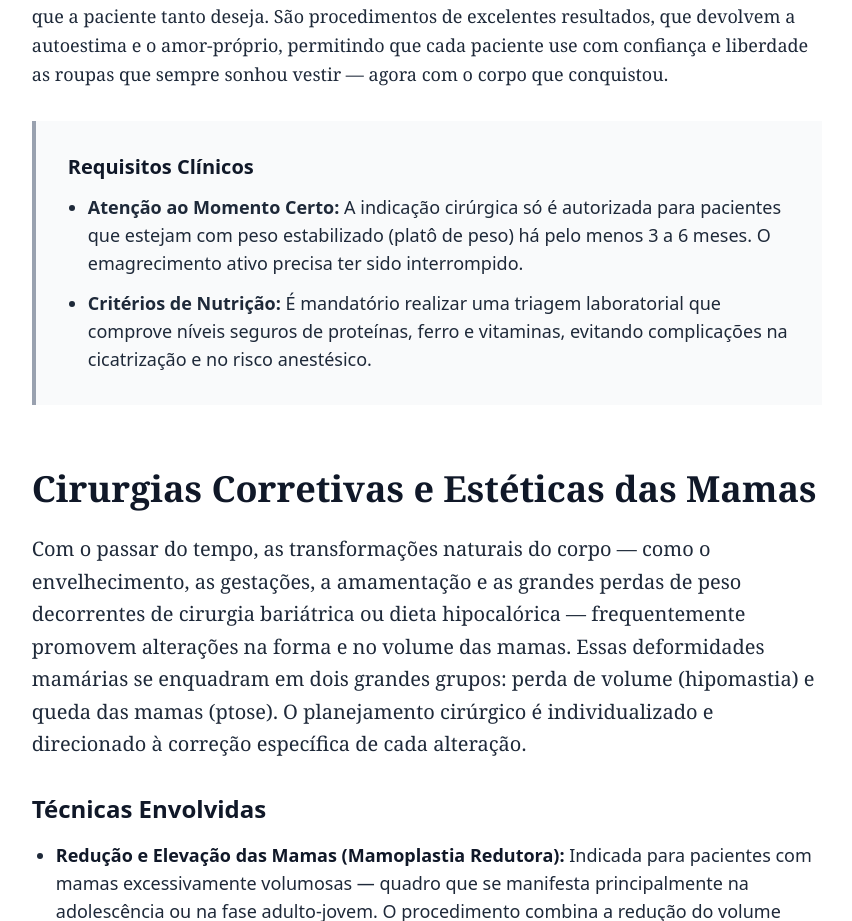
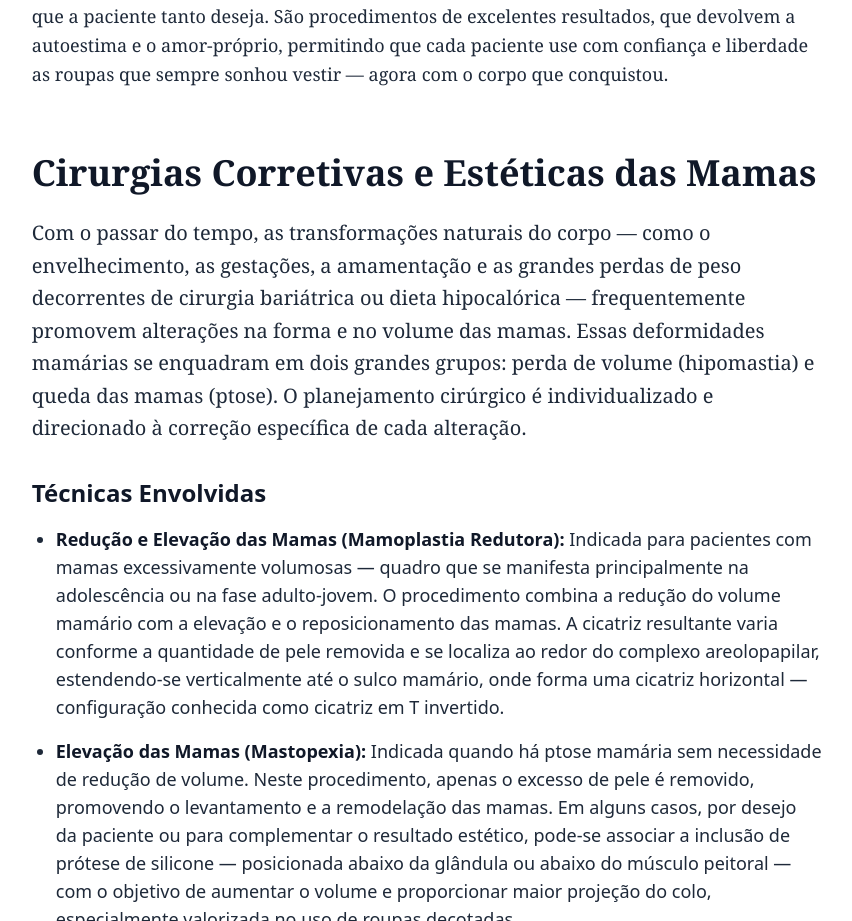
Before and after one commit to drjorgemenezes/estheticcare, a React (Vite) app: page /pos-perda-ponderal in a window 1280 px wide. Shown: the part 1307-2228 px from the top of the page, without its empty margins (370-1222 px from the left). Built offline with nearby package versions, Linux system fonts and the light colour scheme.

Commit message:
feat: implement PosPerdaPonderal page with editorial layout and navigation index

```diff
--- a/src/pages/PosPerdaPonderal.tsx
+++ b/src/pages/PosPerdaPonderal.tsx
@@ -70,17 +70,7 @@ export default function PosPerdaPonderal() {
             ))}
           </div>
 
-          <div className="mt-8 bg-gray-50 p-8 border-l-4 border-gray-400">
-            <h3 className="text-xl font-bold text-gray-900 mb-3">Requisitos Clínicos</h3>
-            <ul className="list-disc pl-5 space-y-3 text-lg text-gray-800">
-              <li>
-                <strong>Atenção ao Momento Certo:</strong> A indicação cirúrgica só é autorizada para pacientes que estejam com peso estabilizado (platô de peso) há pelo menos 3 a 6 meses. O emagrecimento ativo precisa ter sido interrompido.
-              </li>
-              <li>
-                <strong>Critérios de Nutrição:</strong> É mandatório realizar uma triagem laboratorial que comprove níveis seguros de proteínas, ferro e vitaminas, evitando complicações na cicatrização e no risco anestésico.
-              </li>
-            </ul>
-          </div>
+
         </section>
 
         {/* Procedures - Editorial Layout */}
```
